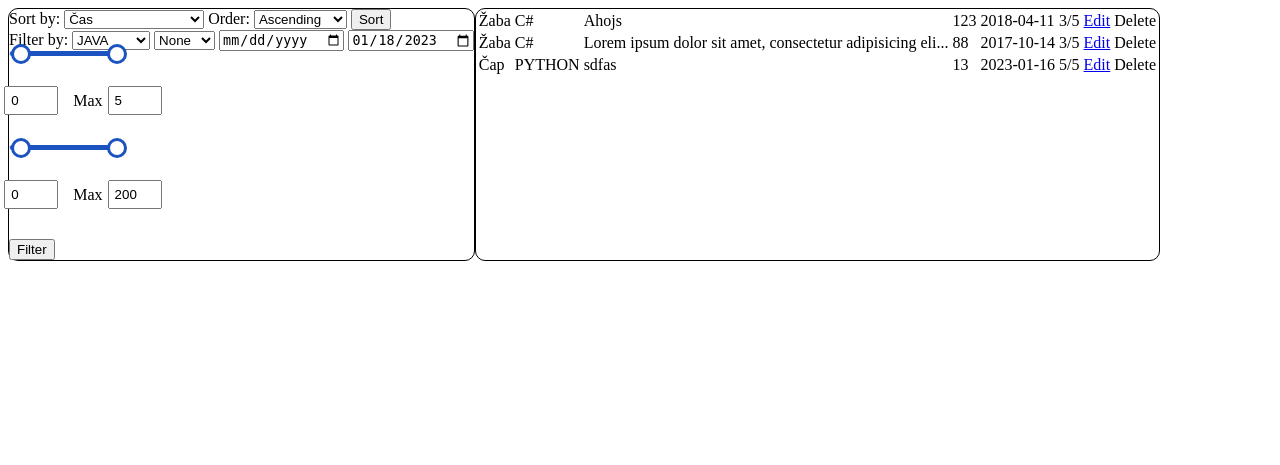
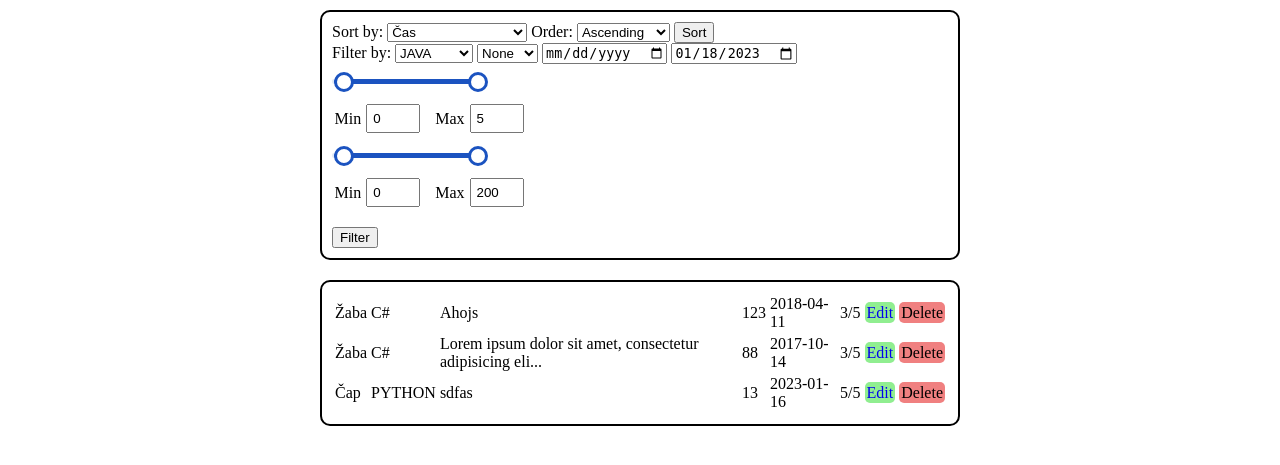
Before and after one commit to vojk/ghosts_tda, a Flask app: page /app in a window 1280 px wide. Shown: the top 465 px of the page. Run offline with Flask 2, Linux system fonts and the light colour scheme; data comes from the database, SQL or seed files in the repository; parts of the project's set-up code (start-up, migrations or seed data) failed here and were passed over.

Commit message:
records.css beta

```diff
--- a/app/static/css/rangeSlider.css
+++ b/app/static/css/rangeSlider.css
@@ -7,6 +7,7 @@
     position: relative;
     background-color: #e1e9f6;
     border-radius: 2px;
+    margin-top: 15px;
 }
 
 .range-selected {
@@ -56,7 +57,7 @@
 
 
 .range-price {
-    margin: 30px 0;
+    margin: 20px ;
     width: 100%;
     display: flex;
     justify-content: center;
--- a/app/static/css/records.css
+++ b/app/static/css/records.css
@@ -1,16 +1,43 @@
+/*records.css*/
+
 #table{
     display: flex;
     flex-direction: column;
-    border: 1px solid black;
+    border: 2px solid black;
     border-radius: 10px;
+    padding: 10px;
+    margin-top: 10px;
+    margin-bottom: 10px;
 }
 #sort-filter{
     display: flex;
     flex-direction: column;
-    border: 1px solid black;
+    border: 2px solid black;
     border-radius: 10px;
+    padding: 10px;
+    margin-bottom: 10px;
+    margin-top: 10px;
 }
 body{
+    width: 50%;
     display: flex;
-    flex-direction: row;
+    flex-direction: column;
+    margin: auto;
 }
+#edit{
+    text-decoration: none;
+    border-radius: 5px;
+    background-color: lightgreen;
+    padding: 2px;
+}
+#edit:visited{
+    color: blue;
+}
+#delete{
+    border-radius: 5px;
+    background-color: lightcoral;
+    padding: 2px;
+}
+#records{
+    border: 1px solid black;
+}
--- a/app/templates/table_records.html
+++ b/app/templates/table_records.html
@@ -1,5 +1,6 @@
 {% block recordsTable %}
     <table>
+
         {% for text in texts %}
             <tr>
                 <td>{{ text.programmer }}</td>
@@ -8,8 +9,8 @@
                 <td>{{ text.timeInMinutes }}</td>
                 <td>{{ text.dates }}</td>
                 <td>{{ text.rating }}/5</td>
-                <td><a href="/app/{{ text.id }}/edit/">Edit</a></td>
-                <td><a onclick="deleteModal({{ text.id }})">Delete</a></td>
+                <td><a href="/app/{{ text.id }}/edit/" id="edit">Edit</a></td>
+                <td><a onclick="deleteModal({{ text.id }})" id="delete">Delete</a></td>
                 {#  href="/app/{{ text.id }}/delete/" #}
             </tr>
         {% endfor %}
```
